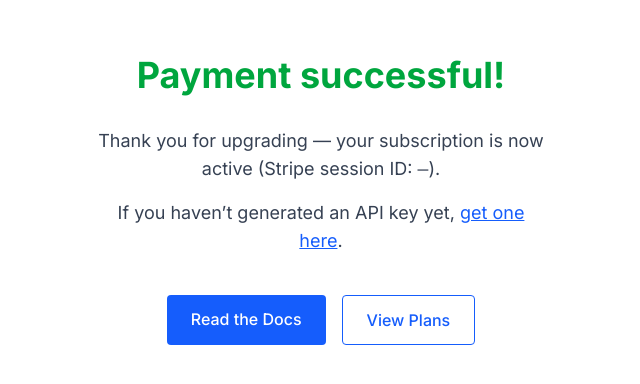
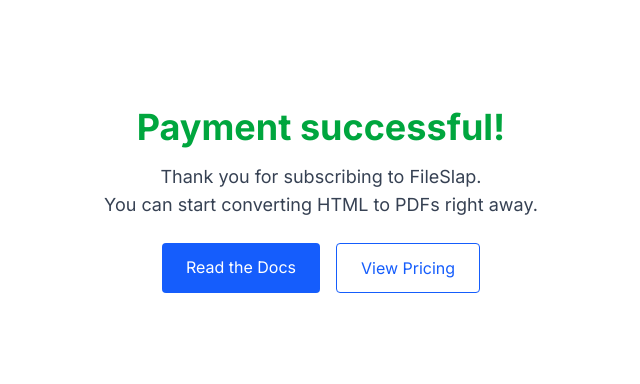
Before and after one commit to scutler19/fileslap-site, a Next.js app: page /success in a window 1280 px wide. Shown: the part 200-584 px from the top of the page, without its empty margins (319-959 px from the left). Built offline with nearby package versions, Linux system fonts and the light colour scheme.

Commit message:
Fix /success: wrap client hook in Suspense to satisfy CSR bailout rule

```diff
--- /dev/null
+++ b/src/app/success/SuccessClient.tsx
@@ -0,0 +1,43 @@
+'use client';
+
+import { useSearchParams } from 'next/navigation';
+import Link from 'next/link';
+
+export default function SuccessClient() {
+  const params     = useSearchParams();
+  const sessionId  = params.get('session_id');          // optional
+
+  return (
+    <main className="flex min-h-screen flex-col items-center justify-center p-8">
+      <h1 className="mb-4 text-4xl font-bold text-green-600">
+        Payment successful!
+      </h1>
+
+      {sessionId && (
+        <p className="mb-2 text-sm text-gray-500">
+          Session&nbsp;ID:&nbsp;{sessionId}
+        </p>
+      )}
+
+      <p className="mb-6 max-w-md text-center text-lg text-gray-700">
+        Thank you for subscribing to FileSlap.<br />
+        You can start converting HTML to PDFs right away.
+      </p>
+
+      <div className="flex gap-4">
+        <Link
+          href="/docs"
+          className="rounded bg-blue-600 px-6 py-3 text-white transition hover:bg-blue-700"
+        >
+          Read the Docs
+        </Link>
+        <Link
+          href="/pricing"
+          className="rounded border border-blue-600 px-6 py-3 text-blue-600 transition hover:bg-blue-50"
+        >
+          View Pricing
+        </Link>
+      </div>
+    </main>
+  );
+}
--- a/src/app/success/page.tsx
+++ b/src/app/success/page.tsx
@@ -1,65 +1,11 @@
 /* src/app/success/page.tsx */
-'use client';
+import { Suspense } from 'react';
+import SuccessClient from './SuccessClient';
 
-import { useEffect, useState } from 'react';
-import { useSearchParams } from 'next/navigation';
-import Link from 'next/link';
-
-export default function Success() {
-  /* ── look for local key (set at signup) ───────────────────────── */
-  const [apiKey, setApiKey] = useState<string | null>(null);
-  const params               = useSearchParams();           // ?session_id=…
-
-  useEffect(() => {
-    setApiKey(localStorage.getItem('fs_api_key'));
-  }, []);
-
+export default function SuccessPage() {
   return (
-    <main className="flex min-h-screen flex-col items-center justify-center gap-8 p-8">
-      <h1 className="text-4xl font-bold text-green-600">
-        Payment&nbsp;successful!
-      </h1>
-
-      <div className="max-w-md space-y-4 text-center text-lg text-gray-700">
-        <p>
-          Thank&nbsp;you for upgrading&nbsp;— your subscription is now active
-          (Stripe&nbsp;session&nbsp;ID: <code>{params.get('session_id') ?? '—'}</code>).
-        </p>
-
-        {apiKey ? (
-          <>
-            <p>
-              Continue using your existing API&nbsp;key:
-            </p>
-            <code className="block break-all rounded bg-gray-100 p-3 text-sm text-gray-900">
-              {apiKey}
-            </code>
-          </>
-        ) : (
-          <p>
-            If you haven’t generated an API&nbsp;key yet,&nbsp;
-            <Link href="/#get-key" className="text-blue-600 underline">
-              get one here
-            </Link>.
-          </p>
-        )}
-      </div>
-
-      <div className="flex flex-wrap justify-center gap-4 pt-2">
-        <Link
-          href="/docs"
-          className="rounded bg-blue-600 px-6 py-3 font-medium text-white transition hover:bg-blue-700"
-        >
-          Read the Docs
-        </Link>
-
-        <Link
-          href="/pricing"
-          className="rounded border border-blue-600 px-6 py-3 font-medium text-blue-600 transition hover:bg-blue-50"
-        >
-          View&nbsp;Plans
-        </Link>
-      </div>
-    </main>
+    <Suspense fallback={<div className="min-h-screen flex items-center justify-center p-8">Loading…</div>}>
+      <SuccessClient />
+    </Suspense>
   );
 }
```
